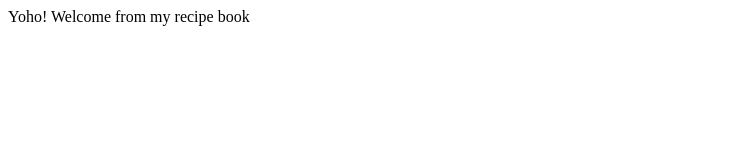
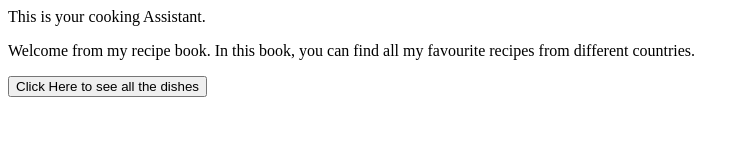
Before and after one commit to PohYamone/MyRecipeBook, a plain HTML site: page index.html in a window 1280 px wide. Shown: the whole page, without its empty margins (0-749 px from the left). Drawn offline with Linux system fonts and the light colour scheme.

Commit message:
Edit some sentences

```diff
--- a/index.html
+++ b/index.html
@@ -1,10 +1,14 @@
 <html>
 
   <head>
-    Yoho!
+    This is your cooking Assistant.
   </head>
 
   <body>
-    Welcome from my recipe book
+  <p>Welcome from my recipe book.
+    In this book, you can find all my favourite recipes
+    from different countries.</p>
+  <button>Click Here to see all the dishes</button>
+
   </body>
 </html>
```
Also changed, not shown: 1 other file.
